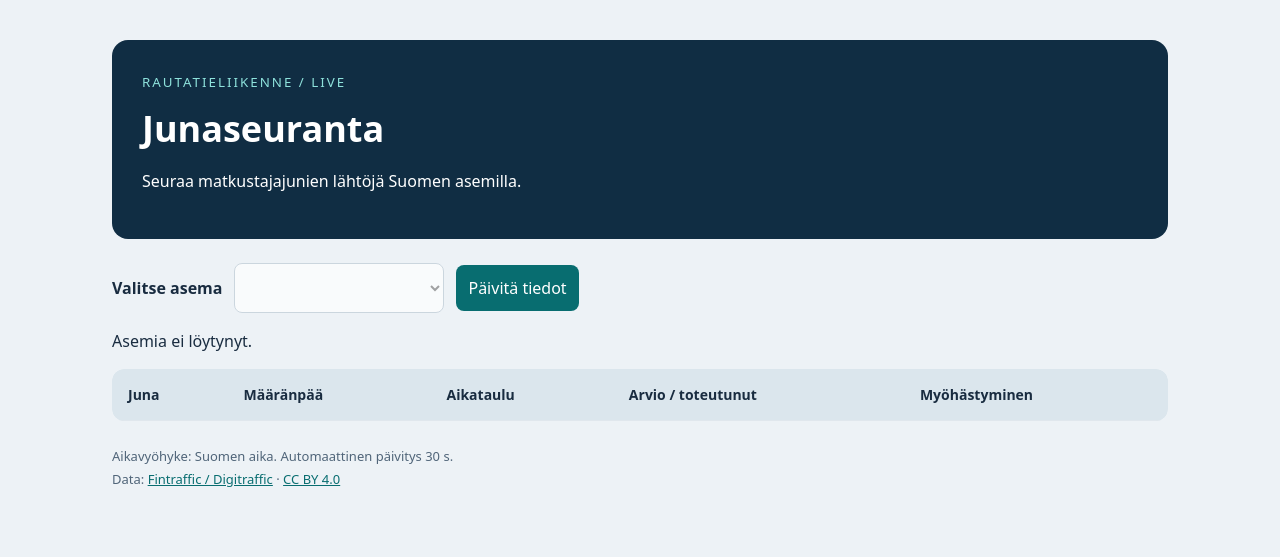
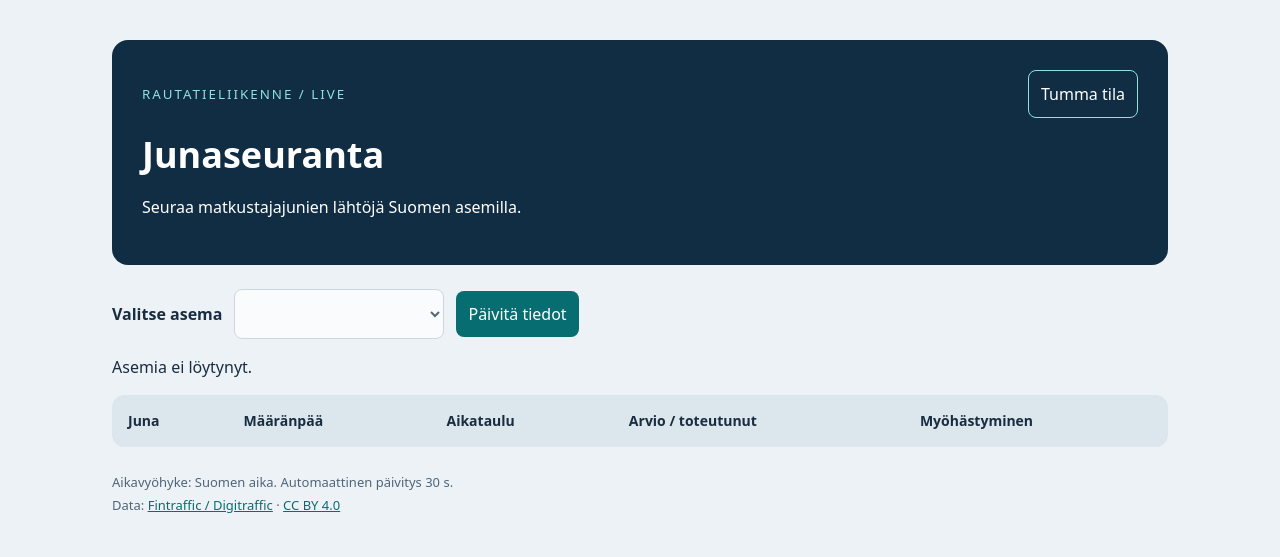
Before and after one commit to petesippala1/junaprojekti, a Flask app: page / in a window 1280 px wide. Shown: the top 557 px of the page. Run offline with Flask 3, Linux system fonts and the light colour scheme; data that the repository does not hold is empty.

Commit message:
Tumman tilan lisätty
Painike tumman tilan valintaan lisätty etusivulle

```diff
--- a/static/style.css
+++ b/static/style.css
@@ -1 +1,10 @@
-*{box-sizing:border-box}body{margin:0;background:#edf2f6;color:#192c40;font:16px system-ui,sans-serif}main{max-width:1100px;margin:40px auto;padding:0 22px}header{background:#102d43;color:white;padding:30px;border-radius:16px;margin-bottom:24px}header small{letter-spacing:.15em;color:#8ee2dc}h1{font-size:36px;margin:12px 0}p{line-height:1.5}.controls{display:flex;align-items:center;gap:12px;flex-wrap:wrap}label{font-weight:bold}select,button{font:inherit;padding:12px;border:1px solid #becbd5;border-radius:8px}select{background:white;min-width:210px}button{background:#086d70;color:white;cursor:pointer;border:0}.tablewrap{overflow:auto;background:white;border-radius:12px}table{border-collapse:collapse;width:100%;white-space:nowrap}th,td{padding:16px;text-align:left;border-bottom:1px solid #e0e7ed}th{background:#dbe6ed;font-size:14px}td:first-child{font-weight:bold}.late,.cancelled{color:#b42318;font-weight:bold}.ok{color:#08734d}footer{font-size:13px;color:#506579;margin-top:24px;line-height:1.8}td small{display:block;color:#536879}a{color:#086d70}
+:root{color-scheme:light;--background:#edf2f6;--text:#192c40;--surface:#fff;--table-heading:#dbe6ed;--border:#e0e7ed;--input-border:#becbd5;--muted:#506579;--accent:#086d70;--button-text:#fff;--late:#b42318;--ok:#08734d}
+:root[data-theme="dark"]{color-scheme:dark;--background:#101b26;--text:#e4edf4;--surface:#192b3b;--table-heading:#233d50;--border:#344b5d;--input-border:#577082;--muted:#b2c4d2;--accent:#8ee2dc;--button-text:#102d43;--late:#ffaaa2;--ok:#7ee2b5}
+*{box-sizing:border-box}body{margin:0;background:var(--background);color:var(--text);font:16px system-ui,sans-serif}main{max-width:1100px;margin:40px auto;padding:0 22px}header{background:#102d43;color:white;padding:30px;border-radius:16px;margin-bottom:24px}header small{letter-spacing:.15em;color:#8ee2dc}h1{font-size:36px;margin:12px 0}p{line-height:1.5}.controls{display:flex;align-items:center;gap:12px;flex-wrap:wrap}label{font-weight:bold}select,button{font:inherit;padding:12px;border:1px solid var(--input-border);border-radius:8px}select{background:var(--surface);color:var(--text);min-width:210px}button{background:var(--accent);color:var(--button-text);cursor:pointer;border:0}.tablewrap{overflow:auto;background:var(--surface);border-radius:12px}table{border-collapse:collapse;width:100%;white-space:nowrap}th,td{padding:16px;text-align:left;border-bottom:1px solid var(--border)}th{background:var(--table-heading);font-size:14px}td:first-child{font-weight:bold}.late,.cancelled{color:var(--late);font-weight:bold}.ok{color:var(--ok)}footer{font-size:13px;color:var(--muted);margin-top:24px;line-height:1.8}td small{display:block;color:var(--muted)}a{color:var(--accent)}
+
+.header-top{display:flex;align-items:center;justify-content:space-between;gap:16px;flex-wrap:wrap}
+#theme-toggle{background:transparent;color:#fff;border:1px solid #8ee2dc}
+#theme-toggle[aria-pressed="true"]{background:#8ee2dc;color:#102d43}
+button:hover{filter:brightness(1.1)}
+button:focus-visible,select:focus-visible{outline:3px solid var(--accent);outline-offset:3px}
+#theme-toggle:focus-visible{outline-color:#8ee2dc}
--- /dev/null
+++ b/static/theme.js
@@ -0,0 +1,35 @@
+(() => {
+    const root = document.documentElement;
+    const preference = window.matchMedia('(prefers-color-scheme: dark)');
+    let savedTheme = null;
+    try {
+        savedTheme = localStorage.getItem('junaseuranta-theme');
+    } catch {
+        // Teeman vaihto toimii myös silloin, kun selain estää tallennuksen.
+    }
+    if (savedTheme !== 'light' && savedTheme !== 'dark') savedTheme = null;
+
+    function applyTheme(theme) {
+        root.dataset.theme = theme;
+        document.querySelector('#theme-toggle')?.setAttribute('aria-pressed', String(theme === 'dark'));
+    }
+
+    applyTheme(savedTheme || (preference.matches ? 'dark' : 'light'));
+    preference.addEventListener('change', event => {
+        if (!savedTheme) applyTheme(event.matches ? 'dark' : 'light');
+    });
+
+    document.addEventListener('DOMContentLoaded', () => {
+        const toggle = document.querySelector('#theme-toggle');
+        applyTheme(root.dataset.theme);
+        toggle.addEventListener('click', () => {
+            savedTheme = root.dataset.theme === 'dark' ? 'light' : 'dark';
+            applyTheme(savedTheme);
+            try {
+                localStorage.setItem('junaseuranta-theme', savedTheme);
+            } catch {
+                // Valittu teema pysyy käytössä tämän sivun ajan.
+            }
+        });
+    });
+})();
--- a/templates/index.html
+++ b/templates/index.html
@@ -1,3 +1,3 @@
 <!DOCTYPE html>
-<html lang="fi"><head><meta charset="utf-8"><meta name="viewport" content="width=device-width, initial-scale=1"><title>Junaseuranta</title><link rel="stylesheet" href="{{ url_for('static', filename='style.css') }}"><script defer src="{{ url_for('static', filename='app.js') }}"></script></head>
-<body><main><header><small>RAUTATIELIIKENNE / LIVE</small><h1>Junaseuranta</h1><p>Seuraa matkustajajunien lähtöjä Suomen asemilla.</p></header><section class="controls"><label for="station">Valitse asema</label><select id="station" disabled><option>Ladataan asemia...</option></select><button id="refresh">Päivitä tiedot</button></section><p id="status" role="status">Yhdistetään palveluun...</p><div class="tablewrap"><table><thead><tr><th>Juna</th><th>Määränpää</th><th>Aikataulu</th><th>Arvio / toteutunut</th><th>Myöhästyminen</th></tr></thead><tbody id="trains"></tbody></table></div><footer>Aikavyöhyke: Suomen aika. Automaattinen päivitys 30 s.<br>Data: <a href="https://www.digitraffic.fi/">Fintraffic / Digitraffic</a> · <a href="https://creativecommons.org/licenses/by/4.0/">CC BY 4.0</a></footer></main></body></html>
+<html lang="fi"><head><meta charset="utf-8"><meta name="viewport" content="width=device-width, initial-scale=1"><title>Junaseuranta</title><script src="{{ url_for('static', filename='theme.js') }}"></script><link rel="stylesheet" href="{{ url_for('static', filename='style.css') }}"><script defer src="{{ url_for('static', filename='app.js') }}"></script></head>
+<body><main><header><div class="header-top"><small>RAUTATIELIIKENNE / LIVE</small><button id="theme-toggle" type="button" aria-pressed="false">Tumma tila</button></div><h1>Junaseuranta</h1><p>Seuraa matkustajajunien lähtöjä Suomen asemilla.</p></header><section class="controls"><label for="station">Valitse asema</label><select id="station" disabled><option>Ladataan asemia...</option></select><button id="refresh">Päivitä tiedot</button></section><p id="status" role="status">Yhdistetään palveluun...</p><div class="tablewrap"><table><thead><tr><th>Juna</th><th>Määränpää</th><th>Aikataulu</th><th>Arvio / toteutunut</th><th>Myöhästyminen</th></tr></thead><tbody id="trains"></tbody></table></div><footer>Aikavyöhyke: Suomen aika. Automaattinen päivitys 30 s.<br>Data: <a href="https://www.digitraffic.fi/">Fintraffic / Digitraffic</a> · <a href="https://creativecommons.org/licenses/by/4.0/">CC BY 4.0</a></footer></main></body></html>
```
